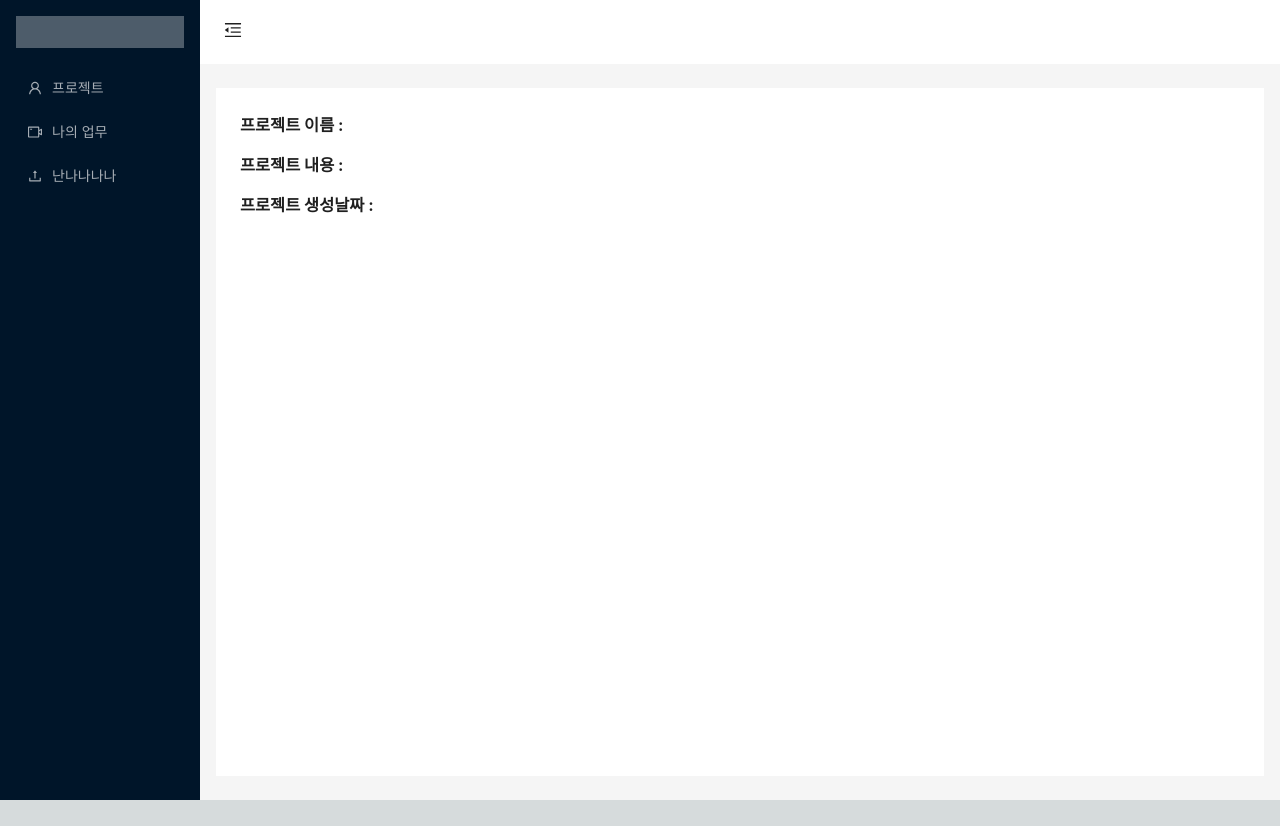
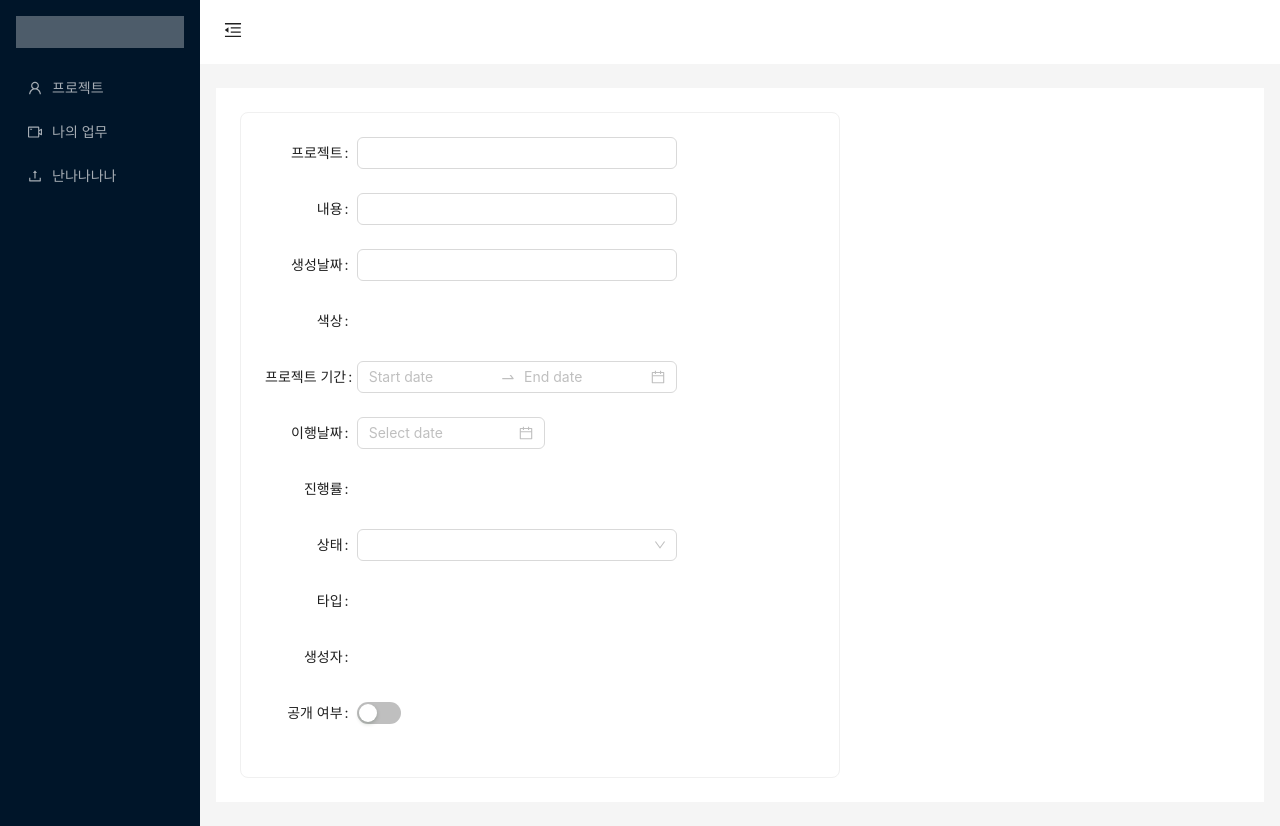
Before and after one commit to iUniverse/iUniverse, a Next.js app in the folder front/: page /project/detail in a window 1280 px wide. Before the commit the page ends 800 px from the top, so only its background shows below. Built offline with nearby package versions, Linux system fonts and the light colour scheme; no server answers.

Commit message:
프로젝트 상세보기 - ant design 추가 및 상세조회 데이터 보이지 않는 문제 수정

```diff
--- a/front/src/pages/project/detail.tsx
+++ b/front/src/pages/project/detail.tsx
@@ -1,9 +1,11 @@
-import { Col, Row } from "antd";
+import { Col, Form, Row, Input, Card, DatePicker, Switch, Select } from "antd";
 import { getProject } from "api/project/project";
 import { useRouter } from 'next/router';
 import { useEffect, useState } from "react";
 
+const { RangePicker } = DatePicker;
 export default function Detail(props : any){
+
     const router = useRouter();
     const id : number = Number(router.query['id']);
     const [project, setProject] = useState({});
@@ -14,6 +16,7 @@ export default function Detail(props : any){
 
     async function find(id : number) : Promise<void>{
         let project = await getProject(id);
+        console.log(project);
         setProject(() => project);
     }
 
@@ -23,16 +26,50 @@ export default function Detail(props : any){
 
 
     return(
-        <Row gutter={[16, 16]}>
-            <Col span={24}>
-                <h3>프로젝트 이름 : {project.name}</h3>
-            </Col>
-            <Col span={24}>
-                <h3>프로젝트 내용 : {project.description}</h3>
-            </Col>
-            <Col span={24}>
-                <h3>프로젝트 생성날짜 : {project.createDate}</h3>
-            </Col>
-        </Row>
+        <>
+            <Form
+                labelCol = {{span:4}}
+                wrapperCol={{span :14}}
+                layout="horizontal"
+                style = {{maxWidth:600}}
+            >
+                <Card>
+                    <Form.Item label="프로젝트">
+                        <Input value={project.name} />
+                    </Form.Item>
+                    <Form.Item label="내용">
+                        <Input value={project.description} />
+                    </Form.Item>
+                    <Form.Item label="생성날짜">
+                        <Input value={project.createDate} />
+                    </Form.Item>
+                    <Form.Item label="색상">
+
+                    </Form.Item>
+                    <Form.Item label="프로젝트 기간">
+                        <RangePicker />
+                    </Form.Item>
+                    <Form.Item label="이행날짜">
+                        <DatePicker />
+                    </Form.Item>
+                    <Form.Item label="진행률">
+                    </Form.Item>
+                    <Form.Item label="상태">
+                        <Select>
+                            <Select.Option value="0">대기중</Select.Option>
+                            <Select.Option value="1">진행중</Select.Option>
+                            <Select.Option value="2">완료</Select.Option>
+                        </Select>
+                    </Form.Item>
+                    <Form.Item label="타입">
+                    </Form.Item>
+                    <Form.Item label="생성자">
+                    </Form.Item>
+                    <Form.Item label="공개 여부">
+                        <Switch />
+                    </Form.Item>
+                </Card>
+            </Form>
+        </>
     );
 }
```
